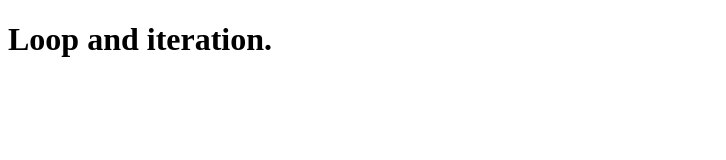
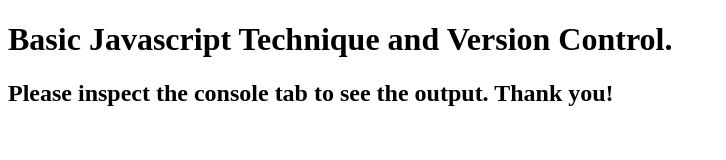
Before and after one commit to adrimartja/Rakamin-Homework-Week-4-Xaviersakti-Adrimartja, a plain HTML site: page index.html in a window 1280 px wide. Shown: the whole page, without its empty margins (0-726 px from the left). Drawn offline with Linux system fonts and the light colour scheme.

Commit message:
mengubah text html

```diff
--- a/index.html
+++ b/index.html
@@ -7,7 +7,8 @@
     <title>Document</title>
 </head>
 <body>
-    <h1>Loop and iteration.</h1>
+    <h1>Basic Javascript Technique and Version Control.</h1>
+    <h2>Please inspect the console tab to see the output. Thank you!</h2>
     <script src="script.js"></script>
 </body>
 </html>
```
